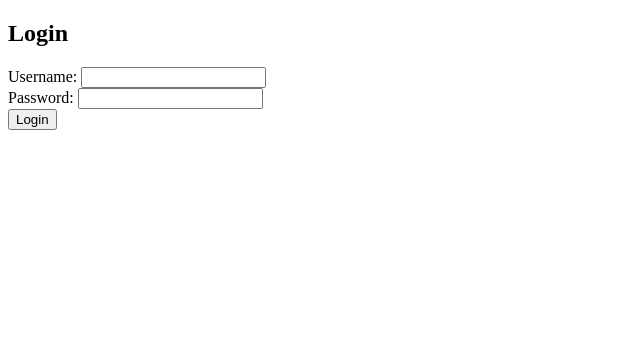
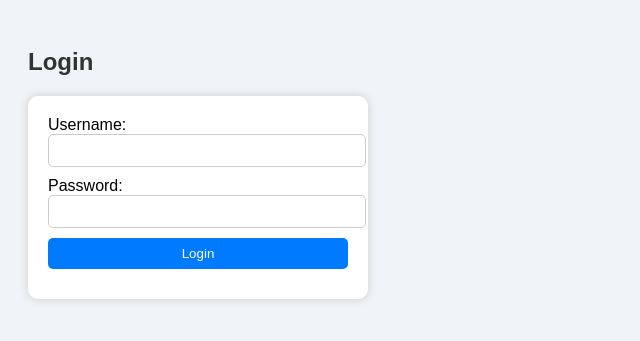
Before and after one commit to Nandy20-tech/Pro, a Flask app: page /login in a window 1280 px wide. Shown: the top 341 px of the page, without its empty margins (0-640 px from the left). Run offline with Flask 3, Linux system fonts and the light colour scheme.

Commit message:
Update login.html

```diff
--- a/templates/login.html
+++ b/templates/login.html
@@ -1,6 +1,15 @@
 <!DOCTYPE html>
 <html>
-<head><title>Login</title></head>
+<head><title>Login</title>
+<style>
+body { font-family: Arial; background-color: #f0f4f8; padding: 20px; }
+form { background: #fff; padding: 20px; border-radius: 10px; box-shadow: 0 0 10px #ccc; width: 300px; }
+input { width: 100%; padding: 8px; margin-bottom: 10px; border: 1px solid #ccc; border-radius: 5px; }
+input[type=submit] { background: #007bff; color: white; border: none; cursor: pointer; }
+input[type=submit]:hover { background: #0056b3; }
+h2 { color: #333; }
+</style>
+</head>
 <body>
 <h2>Login</h2>
 <form method="post">
```
Lines whose indentation alone changed are shown as unchanged.
